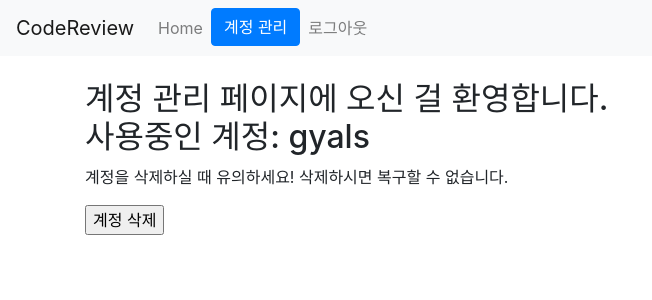
After one commit to over-ture/kdt4_semi_project, a Django app: page /accounts/ in a window 1280 px wide. The commit adds this page. Shown: the top 300 px of the page, without its empty margins (0-652 px from the left). Run offline with Django 4.2, Linux system fonts and the light colour scheme; a user stored in the database is signed in; some libraries are stand-ins or nearby versions.

Commit message:
간단 홈페이지 추가/ 유저 계정 삭제 기능 구현 완료

````diff
--- /dev/null
+++ b/codereview/accounts/templates/accounts/accounts_home.html
@@ -0,0 +1,14 @@
+{% extends "base.html" %}
+
+{% block content %}
+<h2>계정 관리 페이지에 오신 걸 환영합니다.<br> 사용중인 계정: {{ request.user.username }}</h2>
+<p>
+    계정을 삭제하실 때 유의하세요! 삭제하시면 복구할 수 없습니다.
+</p>
+
+<form method="post" action="{% url 'delete_account' %}">
+    {% csrf_token %}
+    <input type="submit" value="계정 삭제">
+</form>
+{% endblock %}
+```
--- a/codereview/accounts/templates/base.html
+++ b/codereview/accounts/templates/base.html
@@ -15,10 +15,13 @@
   <div class="collapse navbar-collapse" id="navbarNav">
     <ul class="navbar-nav">
       <li class="nav-item">
-        <a class="nav-link" href="#">Home</a>
+        <a class="nav-link" href="{% url 'home' %}">Home</a>
       </li>
       <!-- 로그인 상태에 따라 다른 메뉴 아이템을 표시하려면 조건문 추가 -->
-      {% if user.is_authenticated %}
+        <li class="nav-item">
+        {% if user.is_authenticated %}
+          <a href="{% url 'accounts_home' %}" class="btn btn-primary">계정 관리</a>
+      </li>
       <li class="nav-item">
         <a class="nav-link" href="{% url 'logout' %}">로그아웃</a>
       </li>
--- a/codereview/accounts/urls.py
+++ b/codereview/accounts/urls.py
@@ -2,9 +2,11 @@ from django.urls import path
 from . import views
 
 urlpatterns = [
+    path('', views.accounts_home, name='accounts_home'),
     path('signup/', views.signup, name='signup'),
     path('login/', views.login_view, name='login'),  # login은 이미 django에서 사용 중이므로 login_view로 명명
     path('logout/', views.logout_view, name='logout'),
     path('upload/', views.upload_code, name='upload_code'),
     path('review/<int:code_review_id>/', views.review_result, name='review_result'),
+    path('delete/', views.delete_account, name='delete_account'),
 ]
--- a/codereview/accounts/views.py
+++ b/codereview/accounts/views.py
@@ -1,12 +1,17 @@
-import requests
 import openai
 from django.contrib import messages
 from django.contrib.auth import authenticate, login, logout
 from django.contrib.auth.models import User
+from django.contrib.auth.decorators import login_required
 from django.core.exceptions import PermissionDenied
 from django.shortcuts import render, redirect, get_object_or_404
 from .forms import CodeReviewForm
 from .models import CodeReview
+
+
+@login_required
+def accounts_home(request):
+    return render(request, 'accounts/accounts_home.html')
 
 
 def signup(request):
@@ -26,6 +31,7 @@ def signup(request):
         return redirect('upload_code')
     return render(request, 'accounts/signup.html')
 
+
 def login_view(request):
     if request.method == "POST":
         # 로그인 로직
@@ -41,10 +47,21 @@ def login_view(request):
             return render(request, 'accounts/login.html', {'error': '아이디나 비밀번호가 올바르지 않습니다.'})
     return render(request, 'accounts/login.html')
 
+
 def logout_view(request):
     logout(request)
-    return redirect('home')
+    return redirect('login')
 
+@login_required
+def delete_account(request):
+    if request.method == 'POST':
+        user = request.user
+        logout(request)
+        user.delete()
+        return redirect('home')
+
+
+@login_required
 def upload_code(request):
     if request.method == 'POST':
         form = CodeReviewForm(request.POST, request.FILES)
--- a/codereview/codereview/settings.py
+++ b/codereview/codereview/settings.py
@@ -39,7 +39,8 @@ INSTALLED_APPS = [
     'django.contrib.sessions',
     'django.contrib.messages',
     'django.contrib.staticfiles',
-    'accounts', # accounts 앱을 추가
+    'accounts',  # accounts 앱을 추가
+    'home',  # home 앱을 추가
 ]
 
 MIDDLEWARE = [
@@ -57,7 +58,7 @@ ROOT_URLCONF = 'codereview.urls'
 TEMPLATES = [
     {
         'BACKEND': 'django.template.backends.django.DjangoTemplates',
-        'DIRS': [],
+        'DIRS': [os.path.join(BASE_DIR, 'codereview/home/templates')],
         'APP_DIRS': True,
         'OPTIONS': {
             'context_processors': [
--- a/codereview/codereview/urls.py
+++ b/codereview/codereview/urls.py
@@ -22,6 +22,7 @@ from django.conf.urls.static import static # static 함수를 import
 urlpatterns = [
     path('admin/', admin.site.urls),
     path('accounts/', include('accounts.urls')),  # accounts 앱의 URL을 포함시킴
+    path('', include('home.urls')),  # home 앱의 URL을 포함시킴
 ]
 
 if settings.DEBUG: # DEBUG가 True일 때만 작동
--- /dev/null
+++ b/codereview/home/urls.py
@@ -0,0 +1,6 @@
+from django.urls import path
+from .views import home
+
+urlpatterns = [
+    path('', home, name='home'),
+]
--- /dev/null
+++ b/codereview/home/views.py
@@ -0,0 +1,4 @@
+from django.shortcuts import render
+
+def home(request):
+    return render(request, 'home.html')
````
Also changed, not shown: codereview/home/templates/home.html (added, +11 -0 lines), codereview/db.sqlite3.
